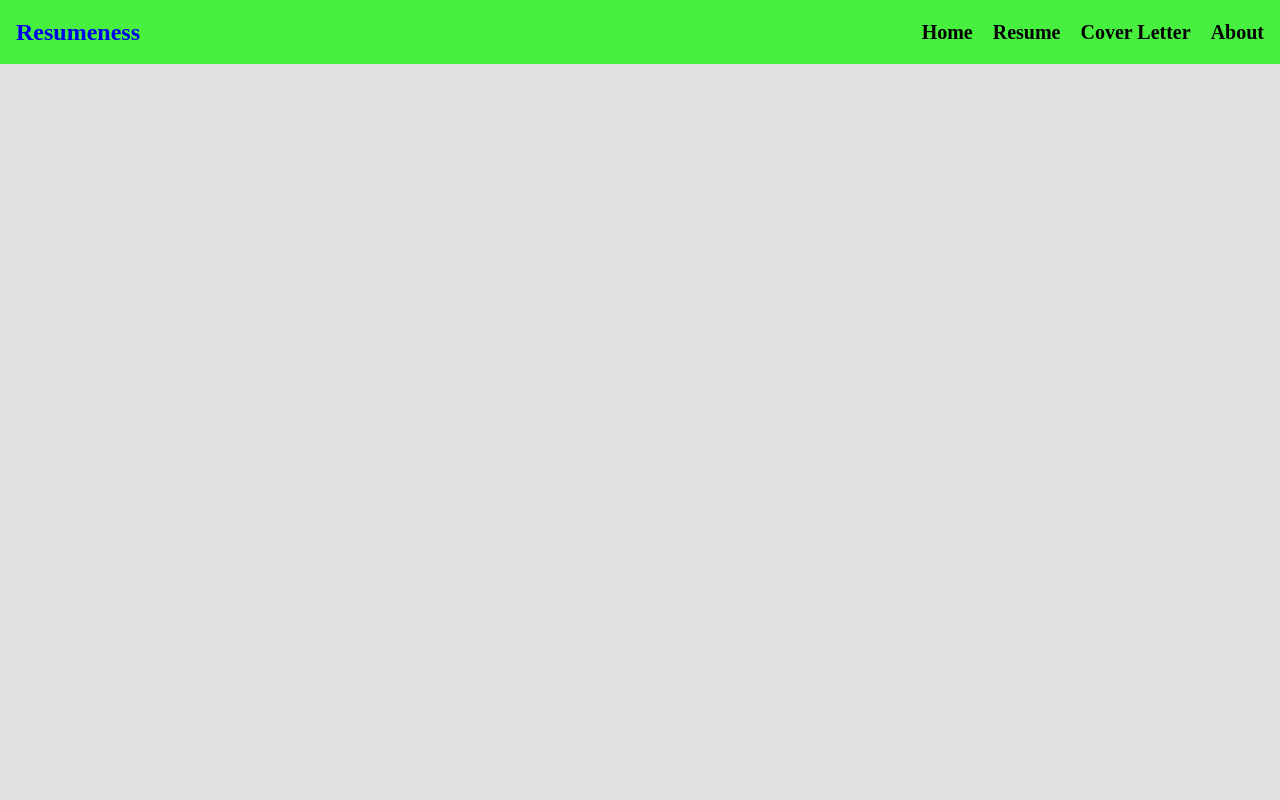
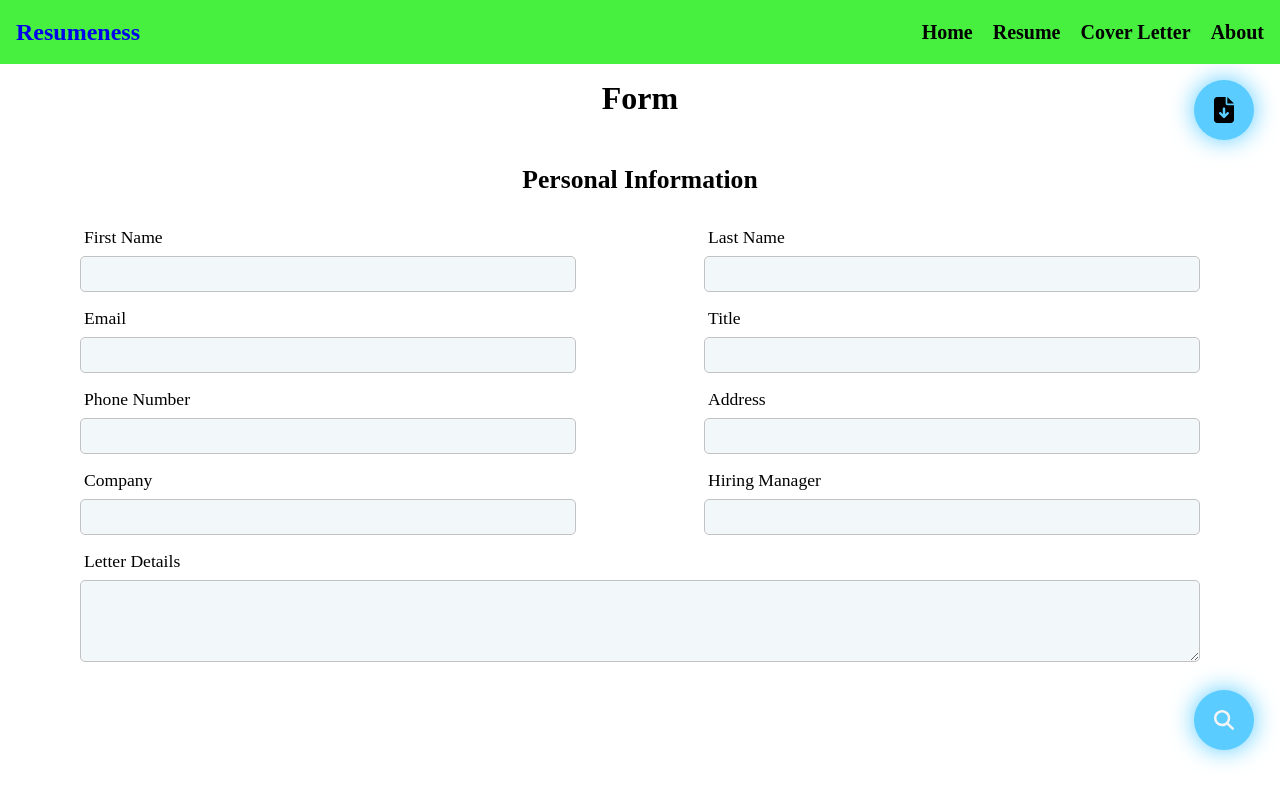
Before and after one commit to The-White-Hats/Resumeness, a React (Vite) app: page /cover-letter in a window 1280 px wide. Built offline with nearby package versions, Linux system fonts and the light colour scheme.

Commit message:
cover-letter + routes

```diff
--- a/src/App.tsx
+++ b/src/App.tsx
@@ -13,7 +13,11 @@ const App = () => {
           <Route path="/"></Route>
           <Route path="/resume" Component={Resume}></Route>
           <Route path="/resume/preview" Component={DetailedPreview}></Route>
-          <Route path="/cover-letter"></Route>
+          <Route path="/cover-letter" Component={Resume}></Route>
+          <Route
+            path="/cover-letter/preview"
+            Component={DetailedPreview}
+          ></Route>
           <Route path="/about"></Route>
         </Routes>
       </Router>
--- a/src/pages/resume/sub/download-button/download-button.tsx
+++ b/src/pages/resume/sub/download-button/download-button.tsx
@@ -2,15 +2,19 @@ import html2canvas from "html2canvas";
 import { jsPDF } from "jspdf";
 import FileDown from "../../../../assets/filedown.svg";
 //import pdfMake from 'pdfmake/build/pdfmake.js';
-import { type } from "os";
+// import { type } from "os";
 import "./download-button.css";
-const htmlStringToPdf = async () => {
+const htmlStringToPdf = async (location: string) => {
   //   const blob = await new Blob([document.querySelector(".preview").innerHTML]);
   //   const docDefinition = {
   //     content: [blob],
   //   };
   //   pdfMake.createPdf(docDefinition).open();
-  const capture = document.querySelector(".preview");
+  const capture =
+    location === "/resume" || location === "/resume/preview"
+      ? document.querySelector(".preview")
+      : document.querySelector(".letter-preview");
+
   const canvas = await html2canvas(capture, {});
   const imgData = canvas.toDataURL("img/png");
   const doc = new jsPDF("p", "mm", "a4");
@@ -19,14 +23,14 @@ const htmlStringToPdf = async () => {
   doc.addImage(imgData, "PNG", 0, 0, width, height);
   doc.save("CV.pdf");
 };
-type props={
-    style:string;
-}
-const DownloadButton = ({style}: props) => {
+type props = {
+  style: string;
+};
+const DownloadButton = ({ style = "" }: props) => {
   return (
     <button
       className={`download-button button ${style}`}
-      onClick={htmlStringToPdf}
+      onClick={() => htmlStringToPdf(location.pathname)}
     >
       <div className="button-text">Download</div>
       <img src={FileDown} alt="preview" className="Icon" />
--- a/src/pages/resume/sub/form/form.tsx
+++ b/src/pages/resume/sub/form/form.tsx
@@ -4,7 +4,6 @@ import "./Form.css";
 let idCounter = 2;
 const Form = () => {
   const dispatch = useDispatch();
-
   const SetImg = (img: string | ArrayBuffer | null) =>
     dispatch(form.setImg(img));
   //const SetPicURL = (pic: string) => dispatch(form.setPicURL(pic));
@@ -32,6 +31,21 @@ const Form = () => {
   const SetInterests = (interests: form.interest[]) =>
     dispatch(form.setInterests(interests));
 
+  const SetCompany = (company: string) => dispatch(form.setCompany(company));
+  const SetHiringManager = (hiringManager: string) =>
+    dispatch(form.setHiringManager(hiringManager));
+  const SetLetterDetails = (letterDetails: string) =>
+    dispatch(form.setLetterDetails(letterDetails));
+
+  const firstName = useSelector(form.selectFirstName);
+  const lastName = useSelector(form.selectLastName);
+  const email = useSelector(form.selectEmail);
+  const title = useSelector(form.selectTitle);
+  const phone = useSelector(form.selectPhone);
+  const address = useSelector(form.selectAddress);
+  const linkedInURL = useSelector(form.selectLinkedInURL);
+  const portfolioURL = useSelector(form.selectPortfolioURL);
+  const professionalSummary = useSelector(form.selectProfessionalSummary);
   const img = useSelector(form.selectImg);
   const experienceArr = useSelector(form.selectExperience);
   const educationArr = useSelector(form.selectEducation);
@@ -39,7 +53,9 @@ const Form = () => {
   const languageArr = useSelector(form.selectLanguages);
   const certificationArr = useSelector(form.selectCertifications);
   const interestArr = useSelector(form.selectInterests);
-
+  const company = useSelector(form.selectCompany);
+  const hiringManager = useSelector(form.selectHiringManager);
+  const letterDetails = useSelector(form.selectLetterDetails);
   type setter = (value: string) => void;
 
   const handleInputChange = (
@@ -303,107 +319,41 @@ const Form = () => {
     },
   };
 
-  return (
-    <div className="form-wrapper">
-      <div className="title">Form</div>
-      <form>
-        <div className="sub-title">Personal Information</div>
-        <div className="img-file-container">
-          <div className="img-container">
-            {img && <img src={img} alt="personal image" className="img" />}
-          </div>
-          <div className="text">Upload photo</div>
+  const coverLetterNewFields = (
+    <>
+      <div className="form-element">
+        <label htmlFor="company">Company</label>
         <input
-            type="file"
-            className="file"
-            onChange={(event) => {
-              const reader = new FileReader();
-              reader.onload = () => SetImg(reader.result);
-              reader.readAsDataURL(event.target.files[0]);
-            }}
-          />
-        </div>
-        <div className="Form">
-          <div className="form-element">
-            <label htmlFor="first-name">First Name</label>
-            <input
-              id="first-name"
+          id="company"
           type="text"
-              onChange={(event) => handleInputChange(event, SetFirstName)}
+          value={company}
+          onChange={(event) => handleInputChange(event, SetCompany)}
           required
         />
       </div>
       <div className="form-element">
-            <label htmlFor="last-name">Last Name</label>
+        <label htmlFor="hiringManager">Hiring Manager</label>
         <input
-              id="last-name"
+          id="hiringManager"
           type="text"
-              onChange={(event) => handleInputChange(event, SetLastName)}
+          value={hiringManager}
+          onChange={(event) => handleInputChange(event, SetHiringManager)}
           required
         />
       </div>
-          <div className="form-element">
-            <label htmlFor="email">Email</label>
-            <input
-              id="email"
-              type="email"
-              onChange={(event) => handleInputChange(event, SetEmail)}
+      <div className="form-element big">
+        <label htmlFor="letterDetails">Letter Details</label>
+        <textarea
+          id="letterDetails"
+          value={letterDetails}
+          onChange={(event) => handleInputChange(event, SetLetterDetails)}
           required
         />
       </div>
-          <div className="form-element">
-            <label htmlFor="title">Title</label>
-            <input
-              id="title"
-              type="text"
-              onChange={(event) => handleInputChange(event, SetTitle)}
-              required
-            />
-          </div>
-          <div className="form-element">
-            <label htmlFor="phone-number">Phone Number</label>
-            <input
-              id="phone-number"
-              type="tel"
-              onChange={(event) => handleInputChange(event, SetPhone)}
-              required
-            />
-          </div>
-          <div className="form-element">
-            <label htmlFor="address">Address</label>
-            <input
-              id="address"
-              type="text"
-              onChange={(event) => handleInputChange(event, SetAddress)}
-              required
-            />
-          </div>
-          <div className="form-element">
-            <label htmlFor="linkedin-url">LinkedIn URL (if available)</label>
-            <input
-              id="linkedin-url"
-              type="url"
-              onChange={(event) => handleInputChange(event, SetLinkedInURL)}
-            />
-          </div>
-          <div className="form-element">
-            <label htmlFor="portfolio-url">Portfolio URL (if applicable)</label>
-            <input
-              id="portfolio-url"
-              type="url"
-              onChange={(event) => handleInputChange(event, SetPortfolioURL)}
-            />
-          </div>
-          <div className="form-element big">
-            <label htmlFor="professional-summary">Professional Summary</label>
-            <textarea
-              id="professional-summary"
-              onChange={(event) =>
-                handleInputChange(event, SetProfessionalSummary)
-              }
-            />
-          </div>
-        </div>
+    </>
+  );
+  const resumeFields = (
+    <>
       <div className="sub-title">Experience</div>
       <button type="button" onClick={handleExperience.addExperience}>
         Add Experience
@@ -520,10 +470,7 @@ const Form = () => {
                       <button
                         type="button"
                         onClick={() =>
-                            handleExperience.updateAchievement(
-                              index,
-                              secondIndex
-                            )
+                          handleExperience.updateAchievement(index, secondIndex)
                         }
                       >
                         <img src="/delete.png" alt="delete" />
@@ -803,6 +750,129 @@ const Form = () => {
           );
         })}
       </div>
+    </>
+  );
+  const resumePersonalInformation = (
+    <>
+      <div className="form-element">
+        <label htmlFor="linkedin-url">LinkedIn URL (if available)</label>
+        <input
+          id="linkedin-url"
+          type="url"
+          value={linkedInURL}
+          onChange={(event) => handleInputChange(event, SetLinkedInURL)}
+        />
+      </div>
+      <div className="form-element">
+        <label htmlFor="portfolio-url">Portfolio URL (if applicable)</label>
+        <input
+          id="portfolio-url"
+          type="url"
+          value={portfolioURL}
+          onChange={(event) => handleInputChange(event, SetPortfolioURL)}
+        />
+      </div>
+      <div className="form-element big">
+        <label htmlFor="professional-summary">Professional Summary</label>
+        <textarea
+          value={professionalSummary}
+          id="professional-summary"
+          onChange={(event) => handleInputChange(event, SetProfessionalSummary)}
+        />
+      </div>
+    </>
+  );
+  const uploadPhoto = (
+    <>
+      <div className="img-file-container">
+        <div className="img-container">
+          {img && <img src={img} alt="personal image" className="img" />}
+        </div>
+        <div className="text">Upload photo</div>
+        <input
+          type="file"
+          className="file"
+          onChange={(event) => {
+            const reader = new FileReader();
+            reader.onload = () => SetImg(reader.result);
+            reader.readAsDataURL(event.target.files[0]);
+          }}
+        />
+      </div>
+    </>
+  );
+  return (
+    <div className="form-wrapper">
+      <div className="title">Form</div>
+      <form>
+        <div className="sub-title">Personal Information</div>
+        {location.pathname === "/resume" ? uploadPhoto : <></>}
+        <div className="Form">
+          <div className="form-element">
+            <label htmlFor="first-name">First Name</label>
+            <input
+              id="first-name"
+              type="text"
+              value={firstName}
+              onChange={(event) => handleInputChange(event, SetFirstName)}
+              required
+            />
+          </div>
+          <div className="form-element">
+            <label htmlFor="last-name">Last Name</label>
+            <input
+              id="last-name"
+              type="text"
+              value={lastName}
+              onChange={(event) => handleInputChange(event, SetLastName)}
+              required
+            />
+          </div>
+          <div className="form-element">
+            <label htmlFor="email">Email</label>
+            <input
+              id="email"
+              type="email"
+              value={email}
+              onChange={(event) => handleInputChange(event, SetEmail)}
+              required
+            />
+          </div>
+          <div className="form-element">
+            <label htmlFor="title">Title</label>
+            <input
+              id="title"
+              type="text"
+              value={title}
+              onChange={(event) => handleInputChange(event, SetTitle)}
+              required
+            />
+          </div>
+          <div className="form-element">
+            <label htmlFor="phone-number">Phone Number</label>
+            <input
+              id="phone-number"
+              type="tel"
+              value={phone}
+              onChange={(event) => handleInputChange(event, SetPhone)}
+              required
+            />
+          </div>
+          <div className="form-element">
+            <label htmlFor="address">Address</label>
+            <input
+              id="address"
+              type="text"
+              value={address}
+              onChange={(event) => handleInputChange(event, SetAddress)}
+              required
+            />
+          </div>
+          {location.pathname === "/resume"
+            ? resumePersonalInformation
+            : coverLetterNewFields}
+        </div>
+        {location.pathname === "/resume" ? resumeFields : <></>}
       </form>
     </div>
   );
--- a/src/pages/resume/sub/preview-button/preview-button.tsx
+++ b/src/pages/resume/sub/preview-button/preview-button.tsx
@@ -1,16 +1,15 @@
-import "./preview-button.css"
+import { Link } from "react-router-dom";
 import previewIcon from "../../../../assets/previewIcon.svg";
-import { Link } from "react-router-dom";
-
-const PreviewButton = ()=>{
+import "./preview-button.css";
+const PreviewButton = () => {
   return (
-        <Link to="/resume/preview">
+    <Link to={`${location.pathname}/preview`}>
       <button className="preview-button button">
         <div className="button-text">Preview</div>
-            <img src={previewIcon} alt="preview" className="Icon"/>
+        <img src={previewIcon} alt="preview" className="Icon" />
       </button>
     </Link>
   );
-}
+};
 
 export default PreviewButton;
--- a/src/pages/resume/sub/preview-wrapper/preview-wrapper.tsx
+++ b/src/pages/resume/sub/preview-wrapper/preview-wrapper.tsx
@@ -1,24 +1,30 @@
 import type { TypedUseSelectorHook } from "react-redux";
 import { useSelector } from "react-redux";
 import type { RootState } from "../../../../slices/store";
+import LetterPreview from "../../../cover-letter/sub/letter-preview";
 import DownloadButton from "../download-button/download-button";
 import PreviewButton from "../preview-button/preview-button";
 import Colors from "./colors/colors";
 import "./preview-wrapper.css";
 import Preview from "./preview/preview";
-import LetterPreview from "../../../cover-letter/sub/preview";
 const Wrapper = () => {
   const useAppSelector: TypedUseSelectorHook<RootState> = useSelector;
   const { color } = useAppSelector((state) => state.color);
   return (
     <>
-      <DownloadButton />
+      <DownloadButton style="" />
       <div className="wrapper">
-        <div className="absolute">
-          <Colors />
-        </div>
+        {location.pathname === "/resume" ? (
+          <div className="absolute">
+            <Colors />
+          </div>
+        ) : null}
         <div className="container">
-          <Preview color={color} />
+          {location.pathname === "/resume" ? (
+            <Preview color={color} />
+          ) : (
+            <LetterPreview />
+          )}
         </div>
       </div>
       <PreviewButton />
--- a/src/pages/resume/sub/preview-wrapper/preview/preview.tsx
+++ b/src/pages/resume/sub/preview-wrapper/preview/preview.tsx
@@ -7,7 +7,7 @@ type PreviewProps = {
 };
 const Preview = ({ color }: PreviewProps) => {
   const img = useSelector(form.selectImg);
-  const picURL = useSelector(form.selectPicURL);
+  // const picURL = useSelector(form.selectPicURL);
   const firstName = useSelector(form.selectFirstName);
   const lastName = useSelector(form.selectLastName);
   const email = useSelector(form.selectEmail);
```
Also changed, not shown: src/pages/cover-letter/sub/letter-preview.css (+11 -3 lines), src/pages/cover-letter/sub/letter-preview.tsx (renamed from src/pages/cover-letter/sub/preview.tsx, +11 -5 lines), src/pages/resume/sub/detailed-preview/detailed-preview.tsx (+9 -1 lines), src/slices/formReducer.tsx (+95 -41 lines). Lines whose indentation alone changed are shown as unchanged.
